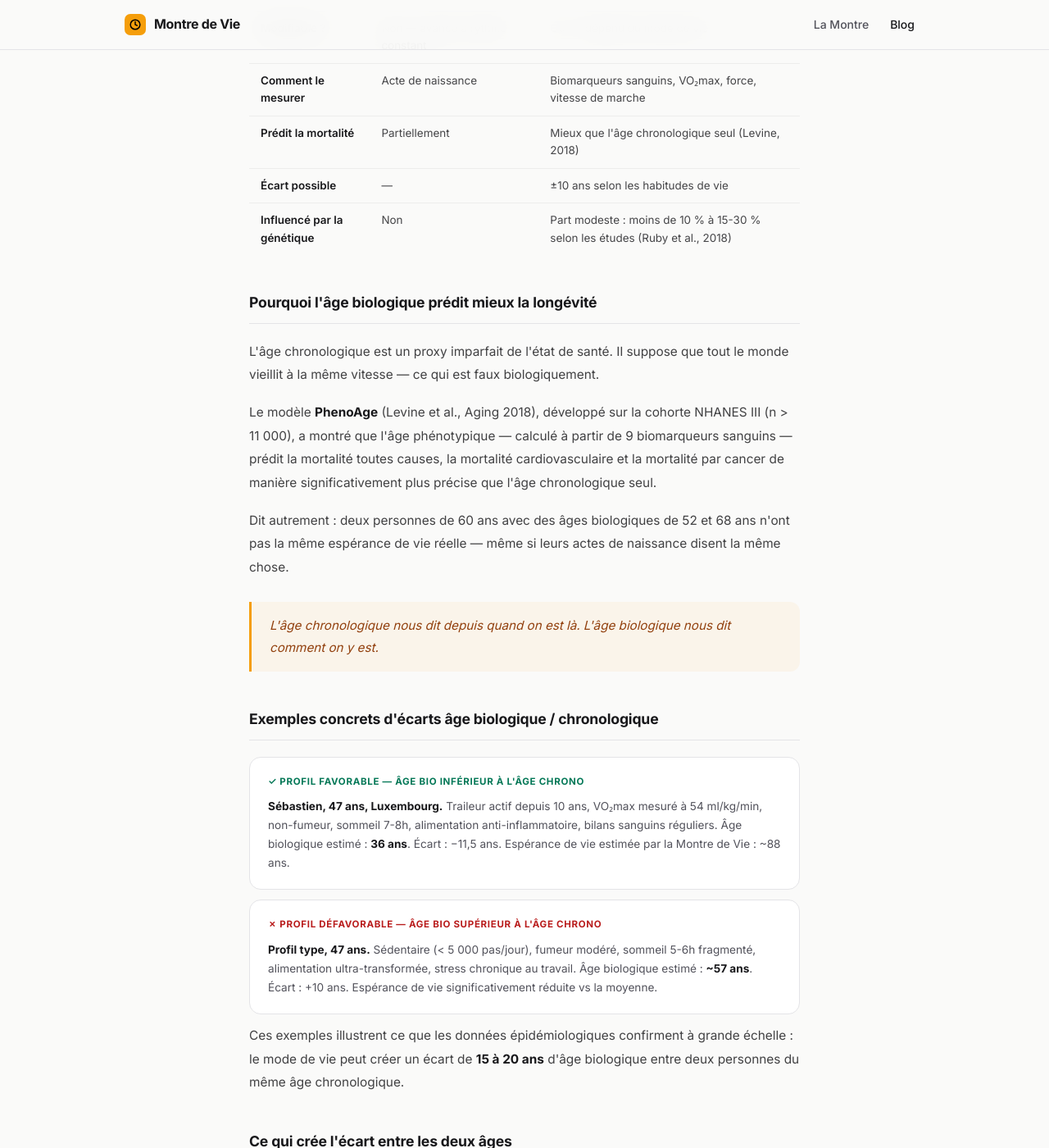
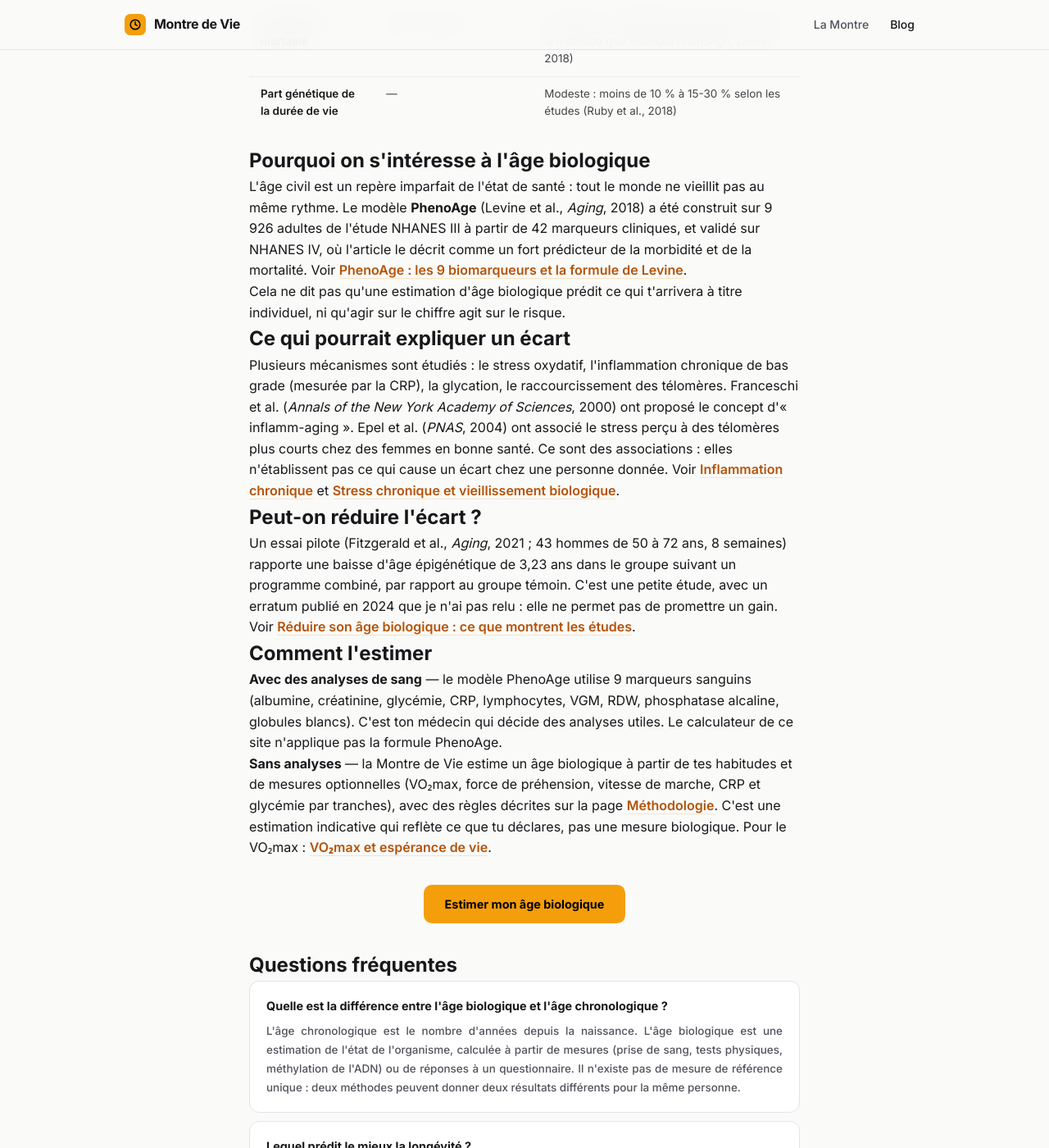
Before and after one commit to SebRunNature/memento-mori, a Jekyll site: the page built from blog/age-biologique-vs-age-chronologique/index.html, in a window 1280 px wide and 1400 px high, scrolled down 1183 px. Shown: the whole window at 82% size. Built offline with Jekyll 4.4.1, drawn with Linux system fonts in a browser that asks for light colours; some of the changed text lies outside the part shown.

Commit message:
Âge biologique vs chronologique : exemple personnel et chiffres sans source retirés
Co-Authored-By: Claude Sonnet 5.5 <noreply@anthropic.com>
Claude-Session: https://claude.ai/code/session_01CwhknXf2CiLqDihVyfTai6

```diff
--- a/blog/age-biologique-vs-age-chronologique/index.html
+++ b/blog/age-biologique-vs-age-chronologique/index.html
@@ -1,9 +1,9 @@
 ---
 layout: default
 title: "Âge biologique vs âge chronologique : quelle différence ?"
-description: "Quelle est la différence entre l'âge biologique et l'âge chronologique ? Pourquoi l'âge biologique prédit mieux la mortalité — et comment réduire l'écart entre les deux."
+description: "Différence entre âge biologique et âge chronologique : ce que chacun mesure, ce que les études en disent, et les limites des estimations d'âge biologique."
 canonical: "https://montre-de-vie.com/blog/age-biologique-vs-age-chronologique/"
-last_modified_at: 2026-09-08
+last_modified_at: 2026-11-11
 ---
 
 <style>
@@ -68,12 +68,23 @@ last_modified_at: 2026-09-08
   "@context": "https://schema.org",
   "@type": "Article",
   "headline": "Âge biologique vs âge chronologique : quelle différence ?",
-  "description": "Différence entre âge biologique et âge chronologique, pourquoi l'âge biologique prédit mieux la mortalité, et comment agir sur l'écart entre les deux.",
-  "author": { "@type": "Person", "name": "Sébastien Salomon", "url": "https://montre-de-vie.com/apropos/" },
-  "publisher": { "@type": "Organization", "name": "Montre de Vie", "url": "https://montre-de-vie.com" },
+  "description": "Différence entre âge biologique et âge chronologique : ce que chacun mesure, ce que les études en disent, et les limites des estimations.",
+  "author": {
+    "@type": "Person",
+    "name": "Sébastien Salomon",
+    "url": "https://montre-de-vie.com/apropos/"
+  },
+  "publisher": {
+    "@type": "Organization",
+    "name": "Montre de Vie",
+    "url": "https://montre-de-vie.com"
+  },
   "datePublished": "2026-05-18",
-  "dateModified": "2026-05-18",
-  "mainEntityOfPage": { "@type": "WebPage", "@id": "https://montre-de-vie.com/blog/age-biologique-vs-age-chronologique/" }
+  "dateModified": "2026-11-11",
+  "mainEntityOfPage": {
+    "@type": "WebPage",
+    "@id": "https://montre-de-vie.com/blog/age-biologique-vs-age-chronologique/"
+  }
 }
 </script>
 
@@ -85,17 +96,34 @@ last_modified_at: 2026-09-08
     {
       "@type": "Question",
       "name": "Quelle est la différence entre l'âge biologique et l'âge chronologique ?",
-      "acceptedAnswer": { "@type": "Answer", "text": "L'âge chronologique est le nombre d'années écoulées depuis ta naissance — il avance au même rythme pour tout le monde. L'âge biologique mesure l'état réel de tes cellules et organes — il peut avancer plus vite ou plus lentement selon tes habitudes. Un sportif non-fumeur de 50 ans peut avoir un âge biologique de 42 ans. Un sédentaire fumeur de 50 ans peut en avoir 62." }
+      "acceptedAnswer": {
+        "@type": "Answer",
+        "text": "L'âge chronologique est le nombre d'années depuis la naissance. L'âge biologique est une estimation de l'état de l'organisme, calculée à partir de mesures (prise de sang, tests physiques, méthylation de l'ADN) ou de réponses à un questionnaire. Il n'existe pas de mesure de référence unique : deux méthodes peuvent donner deux résultats différents pour la même personne."
+      }
     },
     {
       "@type": "Question",
       "name": "Lequel prédit le mieux la longévité ?",
-      "acceptedAnswer": { "@type": "Answer", "text": "L'âge biologique prédit mieux la mortalité toutes causes que l'âge chronologique seul. C'est ce que démontre le modèle PhenoAge (Levine et al., 2018) sur une cohorte de plus de 11 000 personnes : l'écart entre âge biologique et chronologique est un prédicteur indépendant de la survie à 10 ans." }
+      "acceptedAnswer": {
+        "@type": "Answer",
+        "text": "L'âge chronologique est un facteur majeur de mortalité. Certaines mesures d'âge biologique, comme PhenoAge (Levine et al., 2018), sont décrites comme de forts prédicteurs de la morbidité et de la mortalité dans leurs cohortes. Je n'ai pas de comparaison chiffrée vérifiée avec l'âge civil à citer, et ces résultats ne se transposent pas automatiquement à un cas individuel."
+      }
     },
     {
       "@type": "Question",
       "name": "Peut-on avoir un âge biologique inférieur à son âge chronologique ?",
-      "acceptedAnswer": { "@type": "Answer", "text": "Oui, et c'est le cas de nombreuses personnes avec un mode de vie actif et sain. Un VO₂max élevé, des biomarqueurs sanguins optimaux, un sommeil de qualité et une alimentation anti-inflammatoire peuvent maintenir un âge biologique 5 à 10 ans inférieur à l'âge chronologique." }
+      "acceptedAnswer": {
+        "@type": "Answer",
+        "text": "Oui, une estimation peut donner un âge inférieur ou supérieur à l'âge civil, selon la méthode et les données. Je n'ai pas de chiffre général sur l'écart habituel. Une estimation n'est pas un diagnostic."
+      }
+    },
+    {
+      "@type": "Question",
+      "name": "En combien de temps peut-on améliorer son âge biologique ?",
+      "acceptedAnswer": {
+        "@type": "Answer",
+        "text": "Je n'ai pas de source qui donne un délai général. Un essai pilote (Fitzgerald et al., Aging, 2021, 43 hommes, 8 semaines) rapporte une baisse d'âge épigénétique avec un programme combiné. Voir l'article sur la réduction de l'âge biologique."
+      }
     }
   ]
 }
@@ -114,23 +142,18 @@ last_modified_at: 2026-09-08
 <div class="ap-hero">
   <div class="ap-eyebrow">Article 1 · Cluster Âge biologique</div>
   <h1>Âge biologique vs âge chronologique :<br><em>quelle différence ?</em></h1>
-  <p>Tu ne peux pas changer le nombre d'années depuis ta naissance. Tu peux changer la vitesse à laquelle ton corps vieillit. C'est toute la différence.</p>
+  <p>L'un se lit sur ta carte d'identité. L'autre est une estimation, qui dépend de la méthode utilisée.</p>
 </div>
-
 <!-- ANSWER BOX -->
 <div class="answer-box">
   <span class="ab-label">Réponse rapide</span>
-  <p>L'âge <strong>chronologique</strong> = les années écoulées depuis ta naissance (tu n'y peux rien). L'âge <strong>biologique</strong> = l'état réel de tes cellules et organes (tu peux agir dessus). Les deux peuvent diverger de <strong>5 à 10 ans</strong> selon le mode de vie. L'âge biologique prédit mieux la mortalité que l'âge chronologique seul.</p>
+  <p>L'âge <strong>chronologique</strong> est le nombre d'années depuis ta naissance. L'âge <strong>biologique</strong> est une <em>estimation</em> de l'état de l'organisme, calculée à partir de mesures ou de réponses à un questionnaire. Il n'existe pas de mesure de référence unique : chaque méthode donne son propre résultat, et aucune n'est un diagnostic.</p>
 </div>
-
 <!-- INTRO -->
-<p class="prose">Deux collègues du même âge, mêmes années sur le passeport. L'un fait du sport, dort bien, mange sainement. L'autre est sédentaire, mal dormant, stressé chroniquement. Physiologiquement, ces deux personnes n'ont pas le même âge — même si leur carte d'identité dit le contraire.</p>
-
-<p class="prose">C'est exactement ce que mesure la distinction entre <strong>âge biologique</strong> et <strong>âge chronologique</strong>. Et comprendre cette différence change radicalement la manière dont on pense à sa santé et à sa longévité.</p>
-
+<p>Deux personnes du même âge civil peuvent obtenir des estimations d'âge biologique différentes, selon la méthode utilisée et leurs données. Cette page explique ce que chaque âge mesure, ce que les études en disent, et les limites de ces estimations.</p>
+<p>La première version contenait des écarts chiffrés (« 5 à 10 ans », « 15 à 20 ans »), un exemple personnel non confirmé, une étude attribuée à la mauvaise revue et des délais sans source. Ils sont retirés.</p>
 <!-- DÉFINITIONS -->
-<h2 class="ap-section-title">Les deux définitions côte à côte</h2>
-
+<h2>Les deux définitions côte à côte</h2>
 <table class="data-table">
   <thead>
     <tr><th>Critère</th><th>Âge chronologique</th><th>Âge biologique</th></tr>
@@ -139,131 +162,85 @@ last_modified_at: 2026-09-08
     <tr>
       <td>Définition</td>
       <td>Nombre d'années depuis la naissance</td>
-      <td>État réel des cellules, organes et systèmes physiologiques</td>
+      <td>Estimation de l'état de l'organisme, selon une méthode</td>
     </tr>
     <tr>
-      <td>Modifiable ?</td>
+      <td>Évolue ?</td>
       <td>Non — avance à rythme constant</td>
-      <td>Oui — dépend du mode de vie</td>
+      <td>Une estimation peut varier avec les mesures et les habitudes</td>
     </tr>
     <tr>
       <td>Comment le mesurer</td>
       <td>Acte de naissance</td>
-      <td>Biomarqueurs sanguins, VO₂max, force, vitesse de marche</td>
+      <td>Biomarqueurs sanguins, tests physiques, méthylation de l'ADN, questionnaire</td>
     </tr>
     <tr>
-      <td>Prédit la mortalité</td>
-      <td>Partiellement</td>
-      <td>Mieux que l'âge chronologique seul (Levine, 2018)</td>
+      <td>Lien avec la mortalité</td>
+      <td>Facteur majeur</td>
+      <td>Associé à la mortalité dans des études, selon la méthode (par exemple PhenoAge, Levine 2018)</td>
     </tr>
     <tr>
-      <td>Écart possible</td>
+      <td>Part génétique de la durée de vie</td>
       <td>—</td>
-      <td>±10 ans selon les habitudes de vie</td>
-    </tr>
-    <tr>
-      <td>Influencé par la génétique</td>
-      <td>Non</td>
-      <td>Part modeste : moins de 10 % à 15-30 % selon les études (Ruby et al., 2018)</td>
+      <td>Modeste : moins de 10 % à 15-30 % selon les études (Ruby et al., 2018)</td>
     </tr>
   </tbody>
 </table>
-
-<!-- POURQUOI L'ÂGE BIO COMPTE PLUS -->
-<h2 class="ap-section-title">Pourquoi l'âge biologique prédit mieux la longévité</h2>
-
-<p class="prose">L'âge chronologique est un proxy imparfait de l'état de santé. Il suppose que tout le monde vieillit à la même vitesse — ce qui est faux biologiquement.</p>
-
-<p class="prose">Le modèle <strong>PhenoAge</strong> (Levine et al., Aging 2018), développé sur la cohorte NHANES III (n > 11 000), a montré que l'âge phénotypique — calculé à partir de 9 biomarqueurs sanguins — prédit la mortalité toutes causes, la mortalité cardiovasculaire et la mortalité par cancer de manière significativement plus précise que l'âge chronologique seul.</p>
-
-<p class="prose">Dit autrement : deux personnes de 60 ans avec des âges biologiques de 52 et 68 ans n'ont pas la même espérance de vie réelle — même si leurs actes de naissance disent la même chose.</p>
-
-<div class="ap-quote">
-  L'âge chronologique nous dit depuis quand on est là. L'âge biologique nous dit comment on y est.
-</div>
-
-<!-- EXEMPLES CONCRETS -->
-<h2 class="ap-section-title">Exemples concrets d'écarts âge biologique / chronologique</h2>
-
-<div class="example-card">
-  <span class="example-label pos">✓ Profil favorable — âge bio inférieur à l'âge chrono</span>
-  <p class="example-body"><strong>Sébastien, 47 ans, Luxembourg.</strong> Traileur actif depuis 10 ans, VO₂max mesuré à 54 ml/kg/min, non-fumeur, sommeil 7-8h, alimentation anti-inflammatoire, bilans sanguins réguliers. Âge biologique estimé : <strong>36 ans</strong>. Écart : −11,5 ans. Espérance de vie estimée par la Montre de Vie : ~88 ans.</p>
-</div>
-
-<div class="example-card">
-  <span class="example-label neg">✗ Profil défavorable — âge bio supérieur à l'âge chrono</span>
-  <p class="example-body"><strong>Profil type, 47 ans.</strong> Sédentaire (< 5 000 pas/jour), fumeur modéré, sommeil 5-6h fragmenté, alimentation ultra-transformée, stress chronique au travail. Âge biologique estimé : <strong>~57 ans</strong>. Écart : +10 ans. Espérance de vie significativement réduite vs la moyenne.</p>
-</div>
-
-<p class="prose">Ces exemples illustrent ce que les données épidémiologiques confirment à grande échelle : le mode de vie peut créer un écart de <strong>15 à 20 ans</strong> d'âge biologique entre deux personnes du même âge chronologique.</p>
-
+<!-- POURQUOI -->
+<h2>Pourquoi on s'intéresse à l'âge biologique</h2>
+<p>L'âge civil est un repère imparfait de l'état de santé : tout le monde ne vieillit pas au même rythme. Le modèle <strong>PhenoAge</strong> (Levine et al., <em>Aging</em>, 2018) a été construit sur 9 926 adultes de l'étude NHANES III à partir de 42 marqueurs cliniques, et validé sur NHANES IV, où l'article le décrit comme un fort prédicteur de la morbidité et de la mortalité. Voir <a href="/blog/phenoage-algorithme-age-biologique/" class="internal-link">PhenoAge : les 9 biomarqueurs et la formule de Levine</a>.</p>
+<p>Cela ne dit pas qu'une estimation d'âge biologique prédit ce qui t'arrivera à titre individuel, ni qu'agir sur le chiffre agit sur le risque.</p>
 <!-- CE QUI CRÉE L'ÉCART -->
-<h2 class="ap-section-title">Ce qui crée l'écart entre les deux âges</h2>
-
-<p class="prose">L'écart entre âge biologique et chronologique s'explique par l'accumulation de dommages cellulaires — ou leur réparation. Les principaux mécanismes :</p>
-
-<p class="prose"><strong>Le stress oxydatif</strong> — les radicaux libres endommagent l'ADN et les membranes cellulaires. L'exercice aérobie à dose modérée réduit le stress oxydatif net ; la sédentarité et le tabac l'augmentent.</p>
-
-<p class="prose"><strong>L'inflammation chronique de bas grade</strong> — mesurée par la CRP (protéine C-réactive), l'un des 9 biomarqueurs PhenoAge. Une alimentation pro-inflammatoire, l'obésité viscérale et le manque de sommeil maintiennent l'inflammation à des niveaux qui accélèrent le vieillissement cellulaire.</p>
-
-<p class="prose"><strong>La glycation</strong> — l'excès de glucose dans le sang se lie aux protéines et les endommage progressivement. La glycémie à jeun est un biomarqueur direct de ce processus et fait partie du calcul PhenoAge.</p>
-
-<p class="prose"><strong>Le raccourcissement des télomères</strong> — les télomères sont les "capuchons" protecteurs des chromosomes. Ils raccourcissent à chaque division cellulaire, plus vite sous l'effet du stress chronique et des mauvaises habitudes. L'exercice régulier ralentit ce raccourcissement.</p>
-
+<h2>Ce qui pourrait expliquer un écart</h2>
+<p>Plusieurs mécanismes sont étudiés : le stress oxydatif, l'inflammation chronique de bas grade (mesurée par la CRP), la glycation, le raccourcissement des télomères. Franceschi et al. (<em>Annals of the New York Academy of Sciences</em>, 2000) ont proposé le concept d'« inflamm-aging ». Epel et al. (<em>PNAS</em>, 2004) ont associé le stress perçu à des télomères plus courts chez des femmes en bonne santé. Ce sont des associations : elles n'établissent pas ce qui cause un écart chez une personne donnée. Voir <a href="/blog/2026/06/20/inflammation-chronique-comment-la-reduire-pour-ralentir-le-vieillissement/" class="internal-link">Inflammation chronique</a> et <a href="/blog/2026/06/26/stress-chronique-et-vieillissement-biologique/" class="internal-link">Stress chronique et vieillissement biologique</a>.</p>
 <!-- PEUT-ON AGIR -->
-<h2 class="ap-section-title">Peut-on vraiment inverser l'écart ?</h2>
-
-<p class="prose">Oui — et les preuves sont solides. Les études d'intervention montrent que des changements de mode de vie modifient les biomarqueurs de l'âge biologique en <strong>3 à 6 mois</strong>.</p>
-
-<p class="prose">Une méta-analyse publiée dans <em>Aging Cell</em> (2021) a montré qu'un programme de 8 semaines combinant exercice aérobie, amélioration du sommeil, alimentation anti-inflammatoire et gestion du stress réduisait l'âge biologique mesuré par PhenoAge de <strong>3,23 ans en moyenne</strong>.</p>
-
-<p class="prose">Ce n'est pas de la pensée magique. C'est de la biologie cellulaire réversible. Le guide complet des leviers est dans l'article dédié : <a href="/blog/reduire-age-biologique/" class="internal-link">Réduire son âge biologique : ce que montrent les études</a>.</p>
-
+<h2>Peut-on réduire l'écart ?</h2>
+<p>Un essai pilote (Fitzgerald et al., <em>Aging</em>, 2021 ; 43 hommes de 50 à 72 ans, 8 semaines) rapporte une baisse d'âge épigénétique de 3,23 ans dans le groupe suivant un programme combiné, par rapport au groupe témoin. C'est une petite étude, avec un erratum publié en 2024 que je n'ai pas relu : elle ne permet pas de promettre un gain. Voir <a href="/blog/reduire-age-biologique/" class="internal-link">Réduire son âge biologique : ce que montrent les études</a>.</p>
 <!-- COMMENT MESURER -->
-<h2 class="ap-section-title">Comment mesurer son âge biologique concrètement</h2>
-
-<p class="prose">Deux approches complémentaires, selon ce que tu as à disposition :</p>
-
-<p class="prose"><strong>Avec un bilan sanguin</strong> — demande à ton médecin généraliste : glycémie à jeun, LDL, albumine, créatinine, CRP ultrasensible, NFS (numération formule sanguine). Ce sont les éléments du modèle PhenoAge. Le <a href="/score/" class="internal-link">Score de Vie</a> les intègre pour calculer ton âge biologique. Pour le détail de l'algorithme : <a href="/blog/phenoage-algorithme-age-biologique/" class="internal-link">PhenoAge : l'algorithme qui calcule ton vrai âge</a>.</p>
-
-<p class="prose"><strong>Sans bilan sanguin</strong> — le Score de Vie utilise alors le VO₂max estimé ou mesuré, la force de préhension, la vitesse de marche et les données anthropométriques. Moins précis mais suffisamment robuste pour identifier la direction. Pour comprendre l'importance du VO₂max : <a href="/blog/vo2max-longevite/" class="internal-link">VO₂max et longévité : le biomarqueur qui prédit ta durée de vie</a>.</p>
-
+<h2>Comment l'estimer</h2>
+<p><strong>Avec des analyses de sang</strong> — le modèle PhenoAge utilise 9 marqueurs sanguins (albumine, créatinine, glycémie, CRP, lymphocytes, VGM, RDW, phosphatase alcaline, globules blancs). C'est ton médecin qui décide des analyses utiles. Le calculateur de ce site n'applique pas la formule PhenoAge.</p>
+<p><strong>Sans analyses</strong> — la Montre de Vie estime un âge biologique à partir de tes habitudes et de mesures optionnelles (VO₂max, force de préhension, vitesse de marche, CRP et glycémie par tranches), avec des règles décrites sur la page <a href="/methodologie/" class="internal-link">Méthodologie</a>. C'est une estimation indicative qui reflète ce que tu déclares, pas une mesure biologique. Pour le VO₂max : <a href="/blog/vo2max-longevite/" class="internal-link">VO₂max et espérance de vie</a>.</p>
 <div style="text-align:center;margin:32px 0">
   <a href="/montre/" style="display:inline-flex;align-items:center;gap:8px;background:var(--amber);color:#000;text-decoration:none;padding:12px 26px;border-radius:10px;font-size:.9rem;font-weight:700">
-    <svg width="16" height="16" viewBox="0 0 24 24" fill="none" stroke="currentColor" stroke-width="2.5" stroke-linecap="round" stroke-linejoin="round"><ellipse cx="12" cy="12" rx="4" ry="10"/><path d="M2 12h20"/></svg>
-    Calculer mon âge biologique
+    Estimer mon âge biologique
   </a>
 </div>
-
 <!-- FAQ -->
-<h2 class="ap-section-title">Questions fréquentes</h2>
-
+<h2>Questions fréquentes</h2>
 <div class="faq-item">
   <h3 class="faq-q">Quelle est la différence entre l'âge biologique et l'âge chronologique ?</h3>
-  <div class="faq-a">L'âge <strong>chronologique</strong> est le nombre d'années depuis ta naissance — il avance au même rythme pour tout le monde. L'âge <strong>biologique</strong> mesure l'état réel de tes cellules et organes — il peut avancer plus vite ou plus lentement selon tes habitudes. Un sportif non-fumeur de 50 ans peut avoir un âge biologique de 42 ans. Un sédentaire fumeur de 50 ans peut en avoir 62.</div>
+  <div class="faq-a">L'âge chronologique est le nombre d'années depuis la naissance. L'âge biologique est une estimation de l'état de l'organisme, calculée à partir de mesures (prise de sang, tests physiques, méthylation de l'ADN) ou de réponses à un questionnaire. Il n'existe pas de mesure de référence unique : deux méthodes peuvent donner deux résultats différents pour la même personne.</div>
 </div>
-
 <div class="faq-item">
   <h3 class="faq-q">Lequel prédit le mieux la longévité ?</h3>
-  <div class="faq-a">L'âge biologique prédit mieux la mortalité toutes causes que l'âge chronologique seul. C'est ce que démontre le modèle <strong>PhenoAge</strong> (Levine et al., 2018) sur plus de 11 000 personnes : l'écart entre âge biologique et chronologique est un prédicteur indépendant de la survie à 10 ans.</div>
+  <div class="faq-a">L'âge chronologique est un facteur majeur de mortalité. Certaines mesures d'âge biologique, comme PhenoAge (Levine et al., 2018), sont décrites comme de forts prédicteurs de la morbidité et de la mortalité dans leurs cohortes. Je n'ai pas de comparaison chiffrée vérifiée avec l'âge civil à citer, et ces résultats ne se transposent pas automatiquement à un cas individuel.</div>
 </div>
-
 <div class="faq-item">
   <h3 class="faq-q">Peut-on avoir un âge biologique inférieur à son âge chronologique ?</h3>
-  <div class="faq-a">Oui, et c'est le cas de nombreuses personnes avec un mode de vie actif et sain. Un VO₂max élevé, des biomarqueurs sanguins optimaux et un sommeil de qualité peuvent maintenir un âge biologique <strong>5 à 10 ans inférieur</strong> à l'âge chronologique.</div>
+  <div class="faq-a">Oui, une estimation peut donner un âge inférieur ou supérieur à l'âge civil, selon la méthode et les données. Je n'ai pas de chiffre général sur l'écart habituel. Une estimation n'est pas un diagnostic.</div>
 </div>
-
 <div class="faq-item">
   <h3 class="faq-q">En combien de temps peut-on améliorer son âge biologique ?</h3>
-  <div class="faq-a">Les premières améliorations des biomarqueurs sont mesurables en <strong>8 à 12 semaines</strong> d'entraînement régulier et de changements alimentaires. Une réduction significative de l'âge biologique (2 à 5 ans) est documentée sur des programmes de <strong>3 à 6 mois</strong>. Voir l'article : <a href="/blog/reduire-age-biologique/">Réduire son âge biologique : ce que montrent les études</a>.</div>
+  <div class="faq-a">Je n'ai pas de source qui donne un délai général. Un essai pilote (Fitzgerald et al., Aging, 2021, 43 hommes, 8 semaines) rapporte une baisse d'âge épigénétique avec un programme combiné. Voir l'article sur la réduction de l'âge biologique.</div>
 </div>
-
+<!-- SOURCES -->
+<h2>Sources</h2>
+<div class="faq-item">
+  <div class="faq-a">
+    Levine M.E. et al. (2018), Aging, DOI 10.18632/aging.101414.<br>
+    Fitzgerald K.N. et al. (2021), Aging, DOI 10.18632/aging.202913 (erratum 2024, DOI 10.18632/aging.205700).<br>
+    Franceschi C. et al. (2000), Annals of the New York Academy of Sciences, DOI 10.1111/j.1749-6632.2000.tb06651.x.<br>
+    Epel E.S. et al. (2004), PNAS, DOI 10.1073/pnas.0407162101.<br>
+    Ruby J.G. et al. (2018), Genetics, DOI 10.1534/genetics.118.301613.<br>
+    Voir la <a href="/methodologie/">Méthodologie</a> et la page <a href="/sources/">Sources</a>. Cette page est informative et ne constitue pas un avis médical.
+  </div>
+</div>
 <!-- LIENS SŒURS -->
 <div class="sister-links">
   <span class="sister-title">Dans le même cluster — Âge biologique</span>
   <div class="sister-grid">
     <a href="/blog/age-biologique/" class="sister-link">Guide complet : Âge biologique — définition, calcul et ce que disent les études</a>
-    <a href="/blog/phenoage-algorithme-age-biologique/" class="sister-link">PhenoAge : l'algorithme qui calcule ton vrai âge</a>
+    <a href="/blog/phenoage-algorithme-age-biologique/" class="sister-link">PhenoAge : les 9 biomarqueurs et la formule de Levine</a>
     <a href="/blog/vo2max-longevite/" class="sister-link">VO₂max et longévité : le biomarqueur qui prédit ta durée de vie</a>
     <a href="/blog/reduire-age-biologique/" class="sister-link">Réduire son âge biologique : ce que montrent les études</a>
     <a href="/blog/biomarqueurs-age-biologique/" class="sister-link">Biomarqueurs de l'âge biologique : les 9 de PhenoAge et 3 mesures physiques</a>
@@ -273,7 +250,7 @@ last_modified_at: 2026-09-08
 <!-- CTA FINAL -->
 <div style="text-align:center;margin-top:32px;padding:32px 24px;background:var(--surface);border:1px solid var(--border);border-radius:16px">
   <p style="font-size:.9rem;color:var(--muted);margin-bottom:16px;line-height:1.6">
-    Maintenant que tu sais la différence — quel est ton âge biologique à toi ?
+    Tu veux une estimation ? Essaie le calculateur gratuit : c'est une estimation indicative, pas une mesure.
   </p>
   <div style="display:flex;gap:10px;justify-content:center;flex-wrap:wrap">
     <a href="/montre/" style="display:inline-flex;align-items:center;gap:8px;background:var(--amber);color:#000;text-decoration:none;padding:11px 22px;border-radius:10px;font-size:.88rem;font-weight:700">
```
Also changed, not shown: seo-data/seo-log.md (+1 -0 lines).
